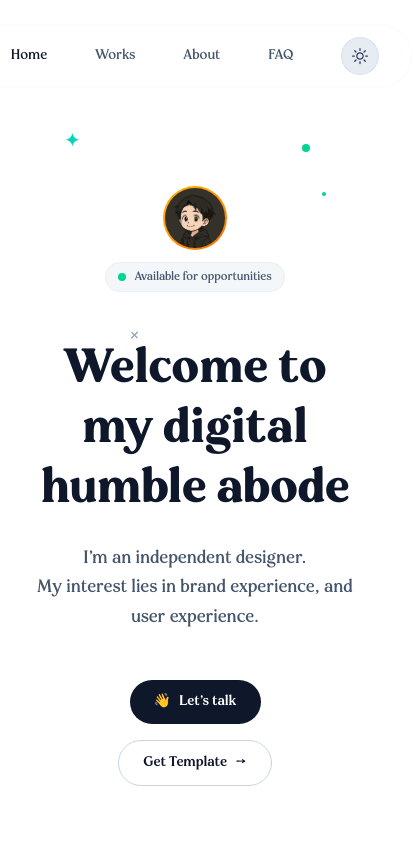
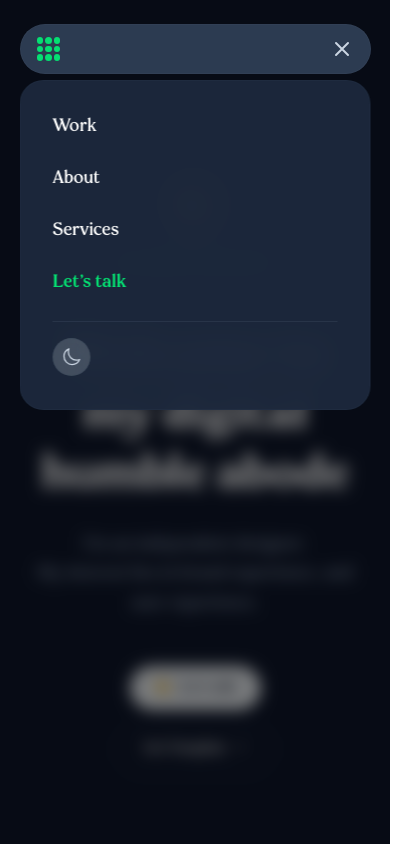
Before and after one commit to ridwanraharja/ridwanraharja-portfolio, a React (Vite) app: page / in a window 390 px wide. Both pictures are taken after a click on the button 360 px from the left and 56 px from the top of the page. Shown: the top 844 px of the page, 412 px wide, since content can reach past the window. Built offline with nearby package versions, Linux system fonts and the light colour scheme.

Commit message:
feat: make navbar responsive

```diff
--- a/src/App.tsx
+++ b/src/App.tsx
@@ -1,5 +1,5 @@
 import { Routes, Route } from "react-router";
-import Navbar from "./components/Navbar";
+import Navbar from "./components/organisms/Navbar";
 import Home from "./pages/Home";
 import { useThemeStore } from "./store/themeStore";
 
--- a/src/components/Navbar.tsx
+++ /dev/null
@@ -1,36 +0,0 @@
-import ThemeToggle from "./ThemeToggle";
-
-function Navigation() {
-  return (
-    <nav className="sticky top-6 z-10 w-full flex justify-center">
-      <div className="bg-white/80 dark:bg-slate-800/40 backdrop-blur-md rounded-full px-8 py-3 border border-slate-200/20 dark:border-slate-700/20">
-        <div className="flex items-center space-x-8 text-sm gap-4">
-          <a href="#home" className="text-slate-900 dark:text-white">
-            Home
-          </a>
-          <a
-            href="#works"
-            className="text-slate-600 dark:text-slate-400 hover:text-slate-900 dark:hover:text-white transition-colors"
-          >
-            Works
-          </a>
-          <a
-            href="#about"
-            className="text-slate-600 dark:text-slate-400 hover:text-slate-900 dark:hover:text-white transition-colors"
-          >
-            About
-          </a>
-          <a
-            href="#faq"
-            className="text-slate-600 dark:text-slate-400 hover:text-slate-900 dark:hover:text-white transition-colors"
-          >
-            FAQ
-          </a>
-          <ThemeToggle />
-        </div>
-      </div>
-    </nav>
-  );
-}
-
-export default Navigation;
--- /dev/null
+++ b/src/components/organisms/Navbar.tsx
@@ -0,0 +1,145 @@
+import { useState } from "react";
+import ThemeToggle from "../ThemeToggle";
+
+function Navigation() {
+  const [isOpen, setIsOpen] = useState(false);
+
+  return (
+    <>
+      <nav className="sticky top-6 z-50 w-full flex justify-center">
+        {/* Desktop Navigation */}
+        <div className="hidden md:block bg-white/80 dark:bg-slate-800/40 backdrop-blur-md rounded-full px-8 py-3 border border-slate-200/20 dark:border-slate-700/20">
+          <div className="flex items-center space-x-8 text-sm gap-4">
+            <a href="#home" className="text-slate-900 dark:text-white">
+              Home
+            </a>
+            <a
+              href="#works"
+              className="text-slate-600 dark:text-slate-400 hover:text-slate-900 dark:hover:text-white transition-colors"
+            >
+              Works
+            </a>
+            <a
+              href="#about"
+              className="text-slate-600 dark:text-slate-400 hover:text-slate-900 dark:hover:text-white transition-colors"
+            >
+              About
+            </a>
+            <a
+              href="#faq"
+              className="text-slate-600 dark:text-slate-400 hover:text-slate-900 dark:hover:text-white transition-colors"
+            >
+              FAQ
+            </a>
+            <ThemeToggle />
+          </div>
+        </div>
+
+        {/* Mobile Navigation */}
+        <div className="w-[90%] md:hidden bg-white/80 dark:bg-slate-700/90 backdrop-blur-md rounded-full px-4 py-3 border border-slate-200/20 dark:border-slate-600/20">
+          <div className="flex items-center justify-between">
+            {/* Logo */}
+            <div className="flex items-center space-x-2">
+              <div className="w-6 h-6 grid grid-cols-3 gap-0.5">
+                <div className="bg-green-400 rounded-sm"></div>
+                <div className="bg-green-400 rounded-sm"></div>
+                <div className="bg-green-400 rounded-sm"></div>
+                <div className="bg-green-400 rounded-sm"></div>
+                <div className="bg-green-400 rounded-sm"></div>
+                <div className="bg-green-400 rounded-sm"></div>
+                <div className="bg-green-400 rounded-sm"></div>
+                <div className="bg-green-400 rounded-sm"></div>
+                <div className="bg-green-400 rounded-sm"></div>
+              </div>
+            </div>
+
+            {/* Hamburger Menu */}
+            <button
+              onClick={() => setIsOpen(!isOpen)}
+              className="text-slate-700 dark:text-slate-300 hover:text-slate-900 dark:hover:text-white transition-colors"
+            >
+              {isOpen ? (
+                <svg
+                  className="w-6 h-6"
+                  fill="none"
+                  stroke="currentColor"
+                  viewBox="0 0 24 24"
+                >
+                  <path
+                    strokeLinecap="round"
+                    strokeLinejoin="round"
+                    strokeWidth={2}
+                    d="M6 18L18 6M6 6l12 12"
+                  />
+                </svg>
+              ) : (
+                <svg
+                  className="w-6 h-6"
+                  fill="none"
+                  stroke="currentColor"
+                  viewBox="0 0 24 24"
+                >
+                  <path
+                    strokeLinecap="round"
+                    strokeLinejoin="round"
+                    strokeWidth={2}
+                    d="M4 6h16M4 12h16M4 18h16"
+                  />
+                </svg>
+              )}
+            </button>
+          </div>
+        </div>
+      </nav>
+
+      {/* Mobile Menu Overlay */}
+      {isOpen && (
+        <div className="fixed inset-0 z-40 md:hidden">
+          <div
+            className="absolute inset-0 bg-black/50 backdrop-blur-sm"
+            onClick={() => setIsOpen(false)}
+          />
+          <div className="absolute top-20 left-1/2 transform -translate-x-1/2 w-[90%] bg-white/95 dark:bg-slate-800/95 backdrop-blur-md rounded-3xl p-8 border border-slate-200/30 dark:border-slate-700/20 min-w-[280px]">
+            <div className="flex flex-col space-y-6 text-lg">
+              <a
+                href="#work"
+                className="text-slate-900 dark:text-white hover:text-green-600 dark:hover:text-green-400 transition-colors"
+                onClick={() => setIsOpen(false)}
+              >
+                Work
+              </a>
+              <a
+                href="#about"
+                className="text-slate-900 dark:text-white hover:text-green-600 dark:hover:text-green-400 transition-colors"
+                onClick={() => setIsOpen(false)}
+              >
+                About
+              </a>
+              <a
+                href="#services"
+                className="text-slate-900 dark:text-white hover:text-green-600 dark:hover:text-green-400 transition-colors"
+                onClick={() => setIsOpen(false)}
+              >
+                Services
+              </a>
+              <a
+                href="#contact"
+                className="text-green-600 dark:text-green-400 hover:text-green-700 dark:hover:text-green-300 transition-colors font-medium"
+                onClick={() => setIsOpen(false)}
+              >
+                Let's talk
+              </a>
+
+              {/* Theme Toggle for Mobile */}
+              <div className="pt-4 border-t border-slate-200/50 dark:border-slate-600/30">
+                <ThemeToggle />
+              </div>
+            </div>
+          </div>
+        </div>
+      )}
+    </>
+  );
+}
+
+export default Navigation;
```
